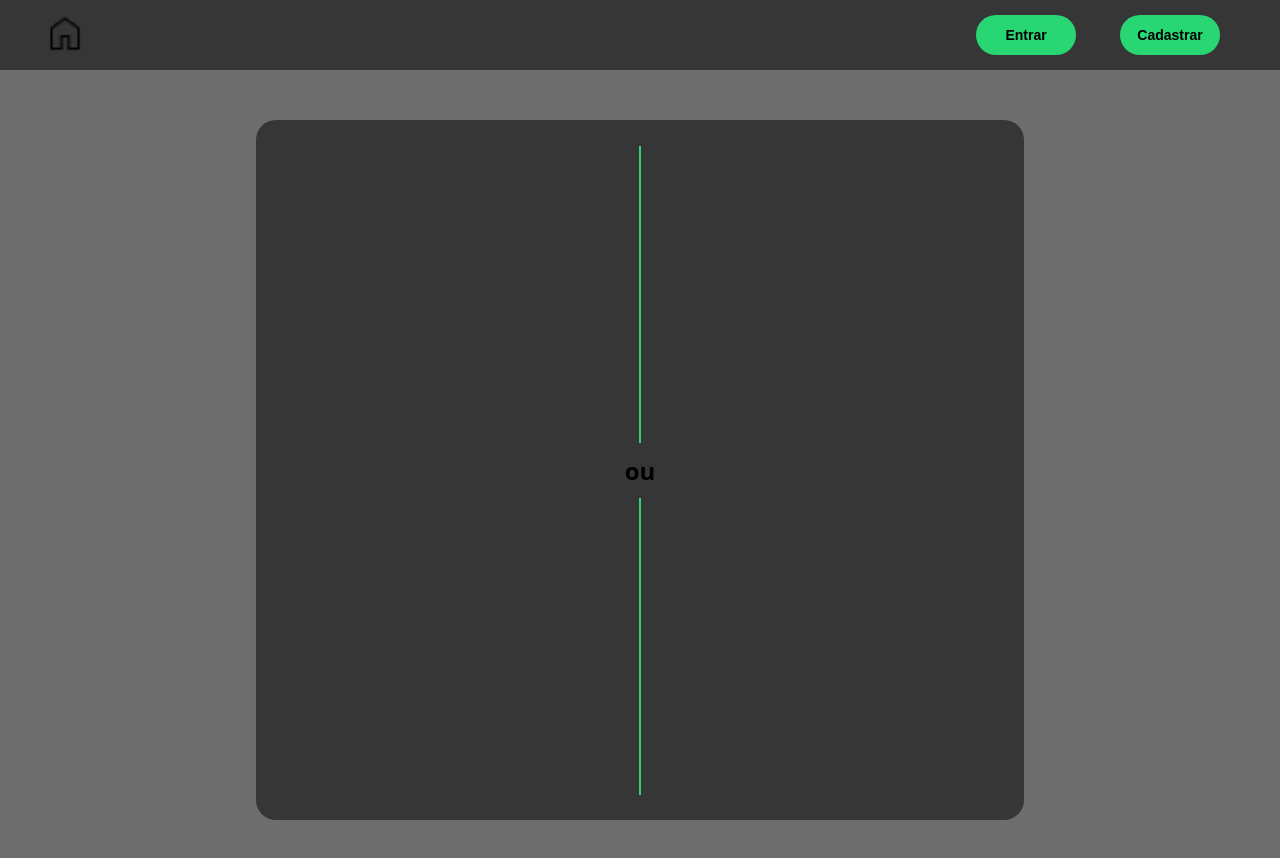
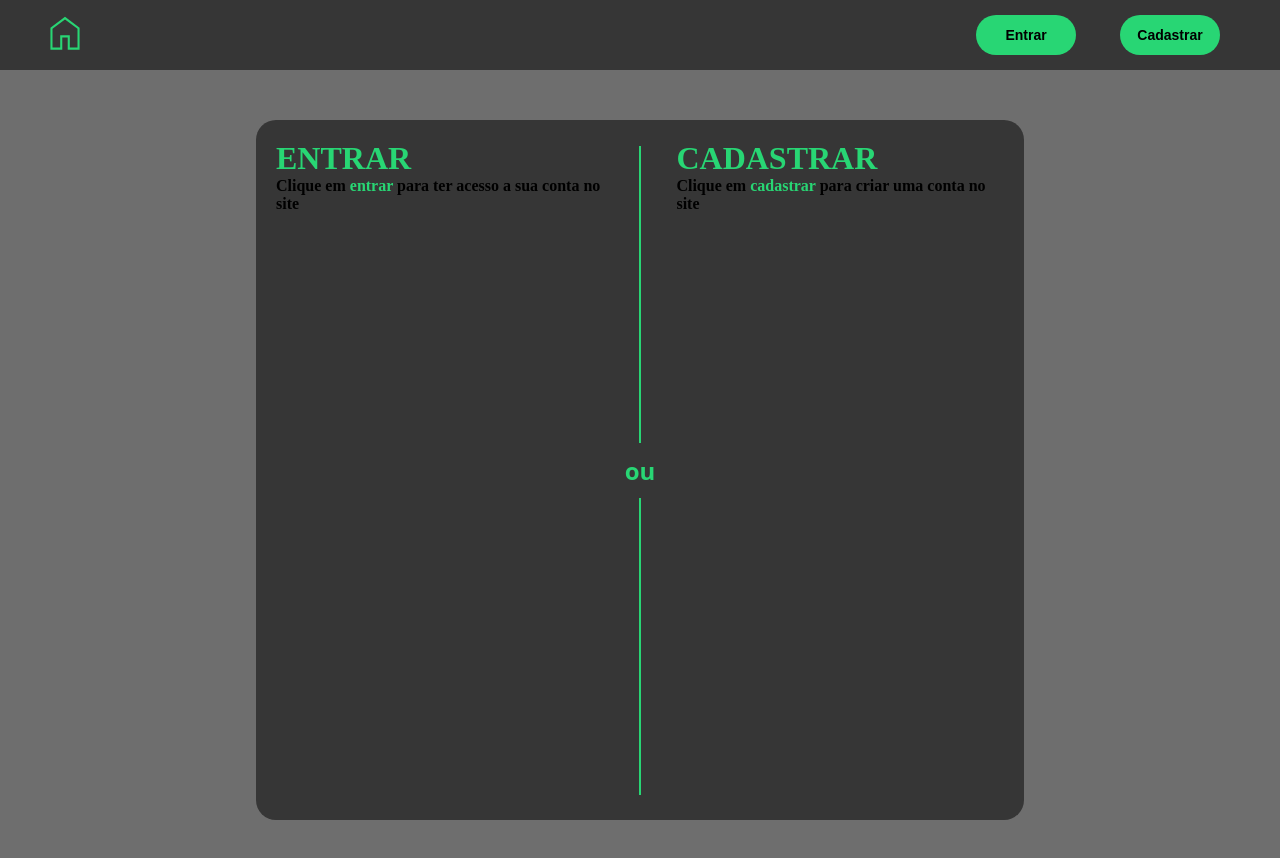
Before and after one commit to BATENDER/Tela_de_Registro_Login_e_Senha, a plain HTML site: page index.html in a window 1280 px wide. Drawn offline with Linux system fonts and the light colour scheme; a web font is replaced by a local one.

Commit message:
v0.5 Página Inicial

```diff
--- a/index.html
+++ b/index.html
@@ -7,6 +7,7 @@
         <meta name="viewport" content="width=device-width, initial-scale=1.0">
         <link rel="stylesheet" href="styles/set.css">
         <link rel="stylesheet" href="styles/index.css">
+        <link rel="stylesheet" href="styles/@media.css" media="screen and (max-width: 768px)">
         <link rel="shortcut icon" href="imgs/description_FILL0_wght400_GRAD0_opsz24.png" type="image/x-icon">
         <title>Página Inicial</title>
     </head>
@@ -15,7 +16,7 @@
             <header>
                 <nav>
                     <div id="home">
-                        <img src="imgs/home_FILL0_wght200_GRAD0_opsz24.png" alt="home">
+                        <img src="imgs/home_FILL0_wght200_GRAD0_opsz24.svg" alt="home">
                     </div>
                     <div id="botao">
                         <ul>
@@ -32,13 +33,23 @@
 
         <div id="conteudo">
             <main>
-                <div class="acesso"></div>
+                <div class="acesso">
+                    <a href="pages/login.html">
+                        <h1>ENTRAR</h1>
+                    </a>
+                    <h4>Clique em <a href="pages/login.html">entrar</a> para ter acesso a sua conta no site</h4>
+                </div>
                 <div id="meio">
                     <div id="linhaVert"></div>
                     <h2>ou</h2>
                     <div id="linhaVert"></div>
                 </div>
-                <div class="acesso"></div>
+                <div class="acesso">
+                    <a href="pages/login.html">
+                        <h1>CADASTRAR</h1>
+                    </a>
+                    <h4>Clique em <a href="pages/login.html">cadastrar</a> para criar uma conta no site</h4>
+                </div>
             </main>
         </div>
     </body>
--- /dev/null
+++ b/styles/@media.css
@@ -0,0 +1,3 @@
+main {
+    width: 90%;
+}
--- a/styles/index.css
+++ b/styles/index.css
@@ -28,7 +28,12 @@ nav {
     border: none;
     font-size: 14px;
     font-weight: bold;
+    cursor: pointer;
     background-color: rgb(40, 214, 116);
+}
+
+#botao button:hover {
+    box-shadow: inset 0 0 15px darkgreen;
 }
 
 main {
@@ -53,3 +58,12 @@ main {
     height: 45%;
     border: 1px solid rgb(40, 214, 116);
 }
+
+.acesso a, h1, h2 {
+    text-decoration: none;
+    color: rgb(40, 214, 116);
+}
+
+.acesso a:hover {
+    text-decoration: underline;
+}
```
Also changed, not shown: imgs/home_FILL0_wght200_GRAD0_opsz24.svg (added).
